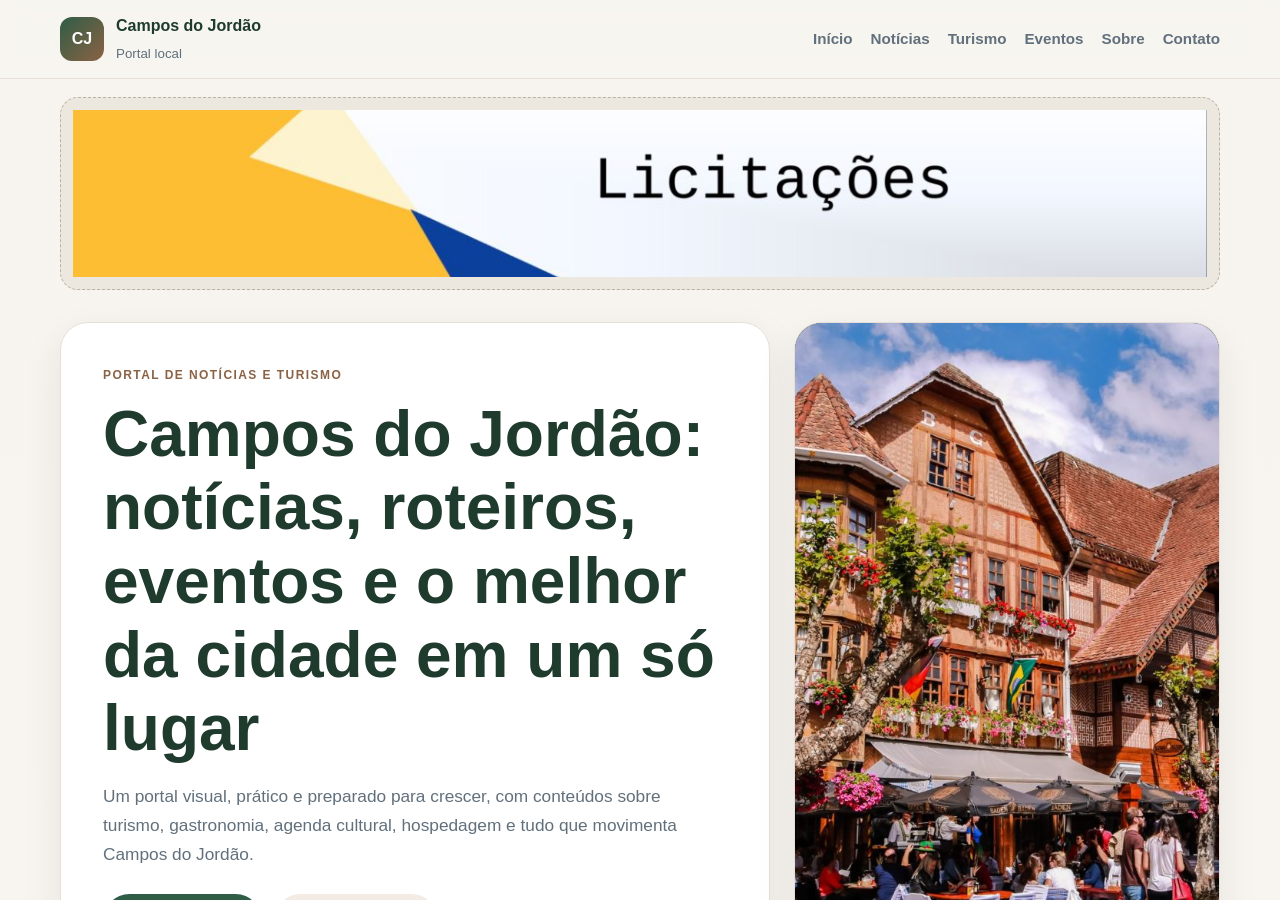
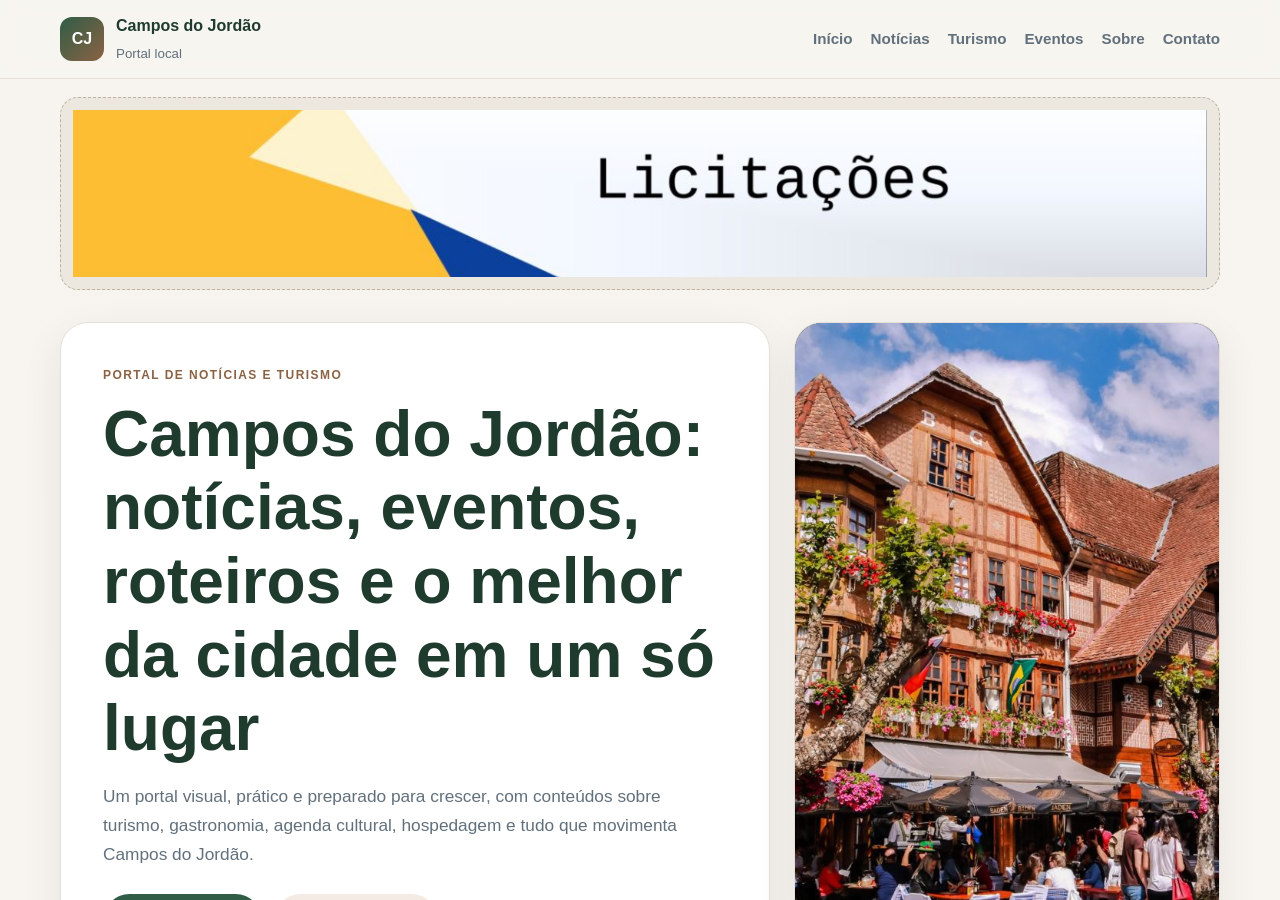
Before and after one commit to projetocamposdojordao/projetocamposdojordao.github.io, a Jekyll site: the page built from index.html, in a window 1280 px wide and 900 px high. Built offline with Jekyll 4.4.1, drawn with Linux system fonts in a browser that asks for light colours.

Commit message:
Reorder words in header for clarity

```diff
--- a/index.html
+++ b/index.html
@@ -16,7 +16,7 @@ description: Portal com notícias, turismo, eventos e guias sobre Campos do Jord
   <div class="container hero-grid hero-grid-portal">
     <div class="hero-main">
       <p class="eyebrow">Portal de notícias e turismo</p>
-      <h1>Campos do Jordão: notícias, roteiros, eventos e o melhor da cidade em um só lugar</h1>
+      <h1>Campos do Jordão: notícias, eventos, roteiros e o melhor da cidade em um só lugar</h1>
       <p class="lead">
         Um portal visual, prático e preparado para crescer, com conteúdos sobre turismo, gastronomia,
         agenda cultural, hospedagem e tudo que movimenta Campos do Jordão.
```
